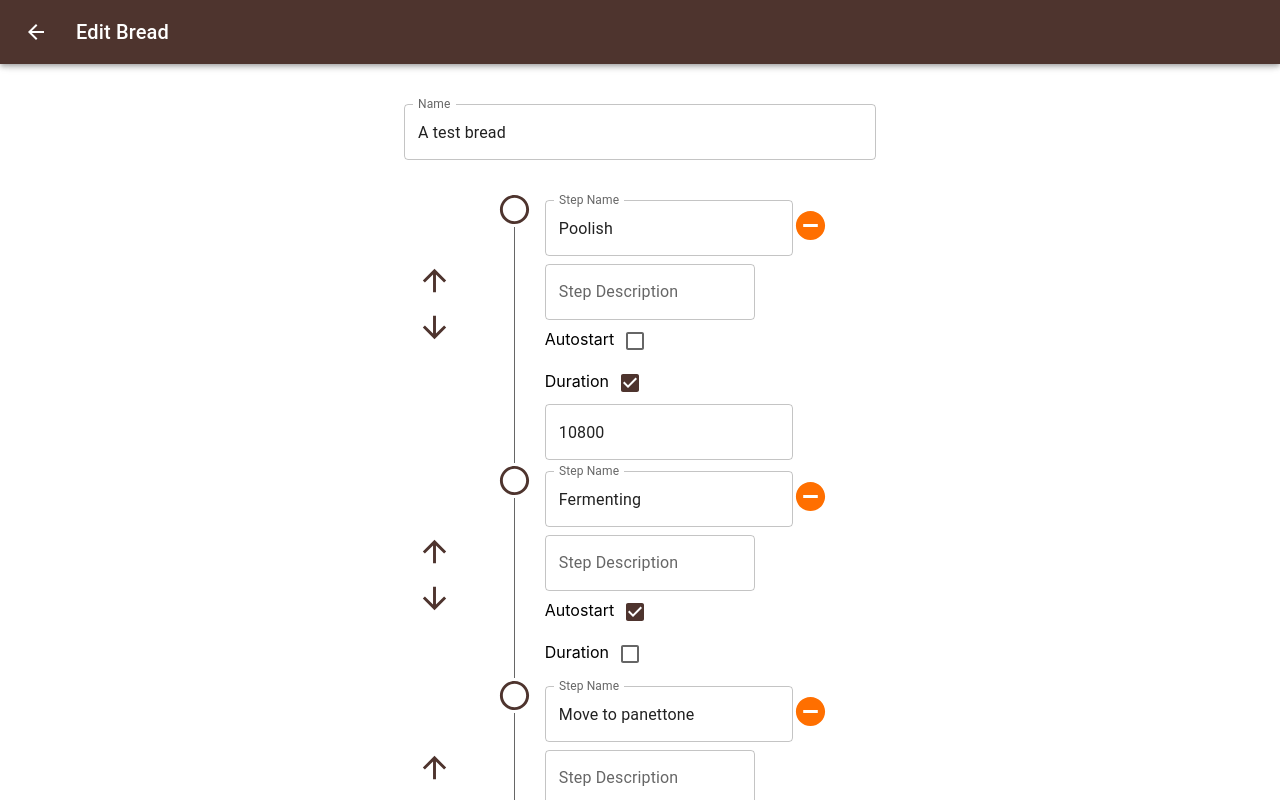
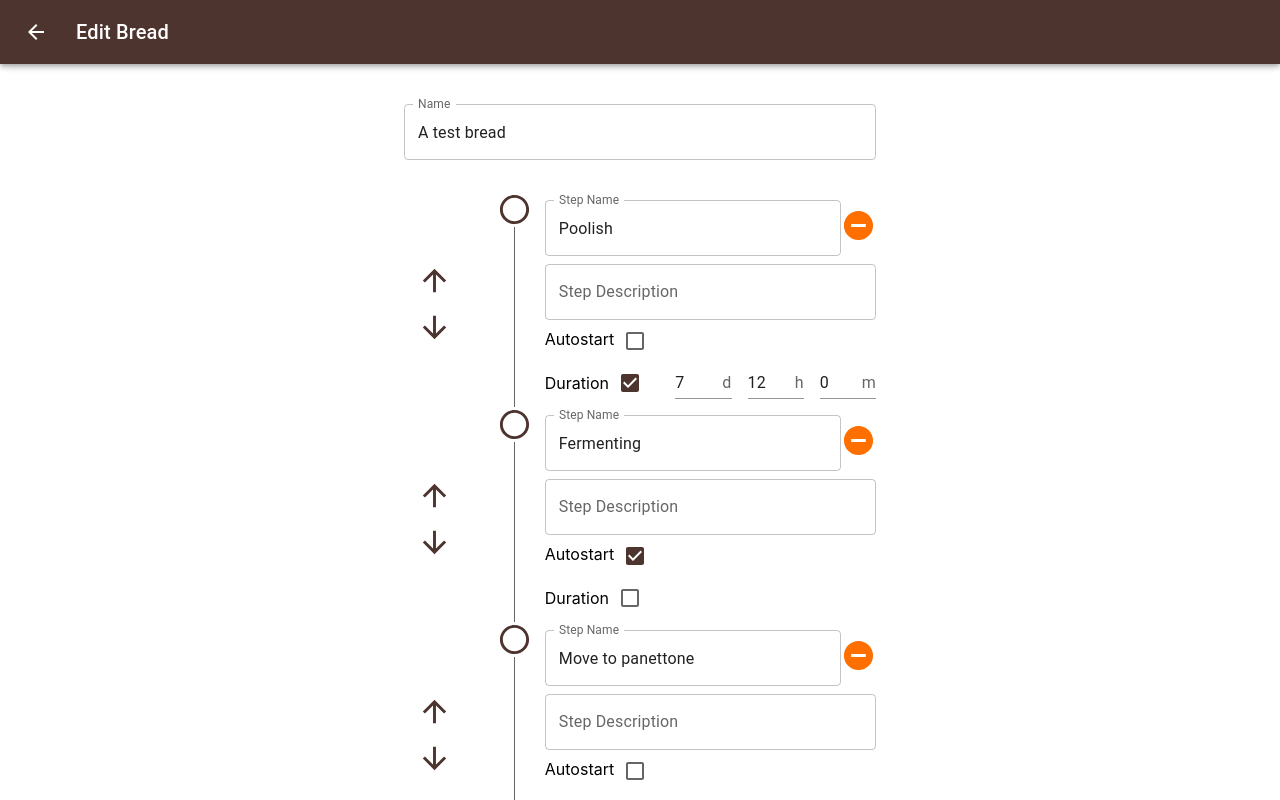
Before and after one commit to pewit90/yeastly, a React (Create React App) app: page /edit/1 in a window 1280 px wide. Shown: the top 800 px of the page. Built offline with nearby package versions, Linux system fonts and the light colour scheme.

Commit message:
EditBread: Improve duration entry

```diff
--- a/src/components/EditBread.tsx
+++ b/src/components/EditBread.tsx
@@ -6,6 +6,8 @@ import CheckCircleIcon from "@mui/icons-material/CheckCircle";
 import RadioButtonUncheckedIcon from "@mui/icons-material/RadioButtonUnchecked";
 import RemoveCircleIcon from "@mui/icons-material/RemoveCircle";
 import { Box, Checkbox, IconButton, TextField } from "@mui/material";
+import Input from "@mui/material/Input";
+import InputAdornment from "@mui/material/InputAdornment";
 import { Stack } from "@mui/system";
 import { produce } from "immer";
 import React, { useState } from "react";
@@ -15,6 +17,89 @@ import { Step } from "../model/step";
 import { getBread, storeBread } from "../model/store";
 import { Page } from "./common/Page";
 import { ProgressStepperElement } from "./common/ProgressStepperElement";
+import { Duration } from "date-fns";
+import { minutesToHours } from "date-fns/esm";
+
+function DurationField(props: {
+  duration: number;
+  onDurationChange: Function;
+}) {
+  const [duration, setDuration] = useState({
+    days: Math.floor(minutesToHours(props.duration) / 24),
+    hours: minutesToHours(props.duration) % 24,
+    minutes: props.duration % 60,
+  } as Duration);
+  const handleChange = (newDuration: Duration) => {
+    setDuration(newDuration);
+    console.log("new duration " + JSON.stringify(newDuration));
+    const minutes =
+      (newDuration.days ?? 0) * 60 * 24 +
+      (newDuration.hours ?? 0) * 60 +
+      (newDuration.minutes ?? 0);
+
+    console.log("minutes " + minutes);
+    props.onDurationChange(minutes); // duration as number
+  };
+  const inputStyling = { width: "25%", ml: "1rem" };
+  return (
+    <Box
+      sx={{
+        width: "100%",
+        display: "flex",
+        justifyContent: "flex-end",
+      }}
+    >
+      <Input
+        error={duration.days !== undefined && duration.days < 0}
+        value={duration.days}
+        sx={{ ...inputStyling, ml: 0 }}
+        type="number"
+        onChange={(e) => {
+          const newDuration: Duration = {
+            ...duration,
+            days: +e.target.value,
+          };
+          handleChange(newDuration);
+        }}
+        endAdornment={<InputAdornment position="end">d</InputAdornment>}
+      />
+      <Input
+        error={
+          duration.hours !== undefined &&
+          (duration.hours < 0 || duration.hours >= 24)
+        }
+        value={duration.hours}
+        sx={inputStyling}
+        type="number"
+        onChange={(e) => {
+          const newDuration: Duration = {
+            ...duration,
+            hours: +e.target.value,
+          };
+          handleChange(newDuration);
+        }}
+        endAdornment={<InputAdornment position="end">h</InputAdornment>}
+      />
+      <Input
+        error={
+          duration.minutes !== undefined &&
+          (duration.minutes < 0 || duration.minutes >= 60)
+        }
+        value={duration.minutes}
+        sx={inputStyling}
+        type="number"
+        onChange={(e) => {
+          const newDuration: Duration = {
+            ...duration,
+            minutes: +e.target.value,
+          };
+          handleChange(newDuration);
+        }}
+        endAdornment={<InputAdornment position="end">m</InputAdornment>}
+      />
+    </Box>
+  );
+}
 
 function EditStep(props: {
   step: Step;
@@ -44,9 +129,9 @@ function EditStep(props: {
     });
     props.onPropertyChange(newStep);
   };
-  const handleDurationChange = (e: React.ChangeEvent<HTMLInputElement>) => {
+  const handleDurationChange = (newDuration: number) => {
     const newStep = produce(props.step, (draft) => {
-      draft.duration = +e.target.value;
+      draft.duration = newDuration;
     });
     props.onPropertyChange(newStep);
   };
@@ -77,9 +162,10 @@ function EditStep(props: {
   const icon = <RadioButtonUncheckedIcon fontSize="large" color="primary" />;
   const right = (
     <>
-      <Stack direction={"row"} width="100%">
+      <Box width={"100%"} display={"flex"} justifyContent={"space-between"}>
         <TextField
           label="Step Name"
+          fullWidth
           sx={{ lineHeight: 1, mt: "0.5rem", mb: "0.5rem" }}
           value={props.step.name}
           onChange={handleNameChange}
@@ -90,11 +176,12 @@ function EditStep(props: {
           color="secondary"
           onClick={() => props.onDelete()}
         />
-      </Stack>
+      </Box>
       <Box>
         <TextField
           label="Step Description"
           multiline
+          fullWidth
           value={props.step.description}
           onChange={handleDescriptionChange}
         />
@@ -106,18 +193,19 @@ function EditStep(props: {
           onChange={handleAutostartChange}
         />
       </Box>
-      <Box>
+      <Box width={"100%"} display={"flex"} alignItems={"center"}>
         Duration
         <Checkbox
           checked={props.step.duration !== undefined}
           onChange={handleHasDurationChange}
         />
         {props.step.duration !== undefined && (
-          <TextField
-            type="number"
-            value={props.step.duration}
-            onChange={handleDurationChange}
-          />
+          <>
+            <DurationField
+              duration={props.step.duration}
+              onDurationChange={handleDurationChange}
+            />
+          </>
         )}
       </Box>
     </>
```
